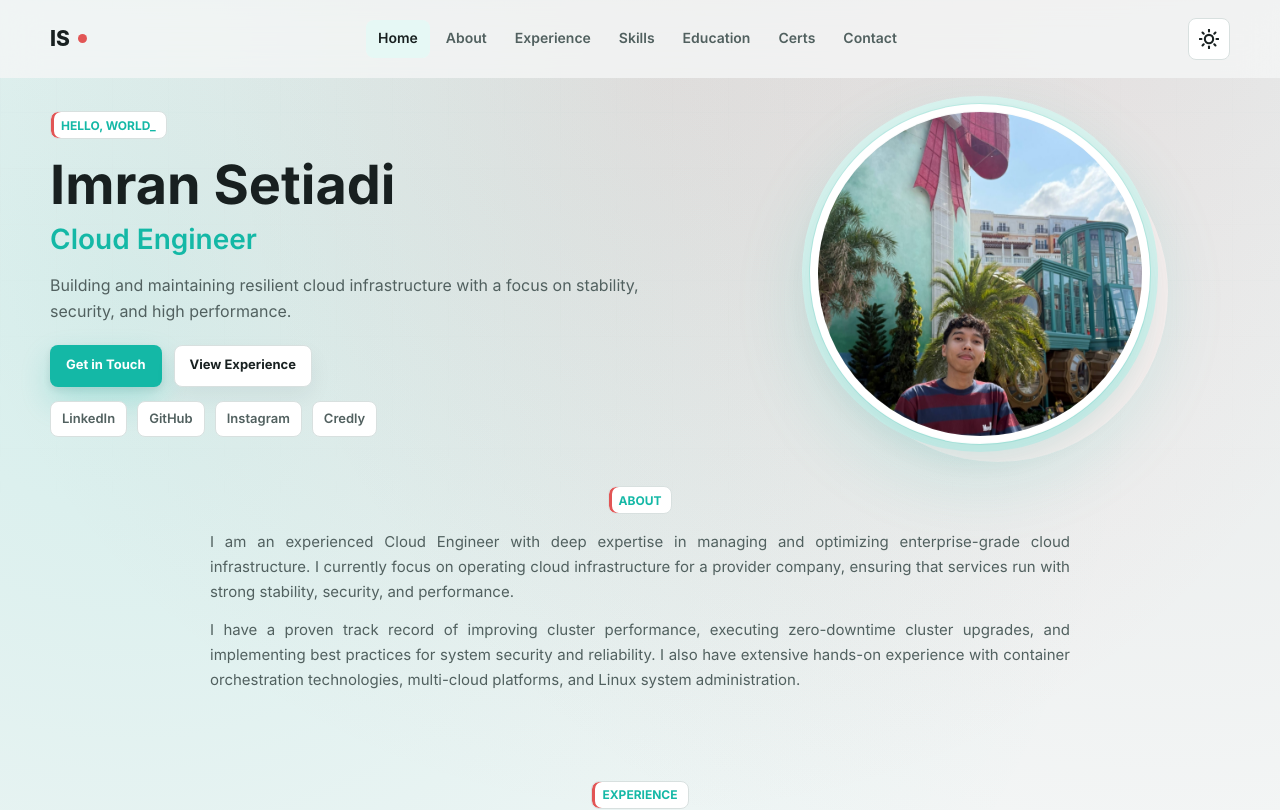
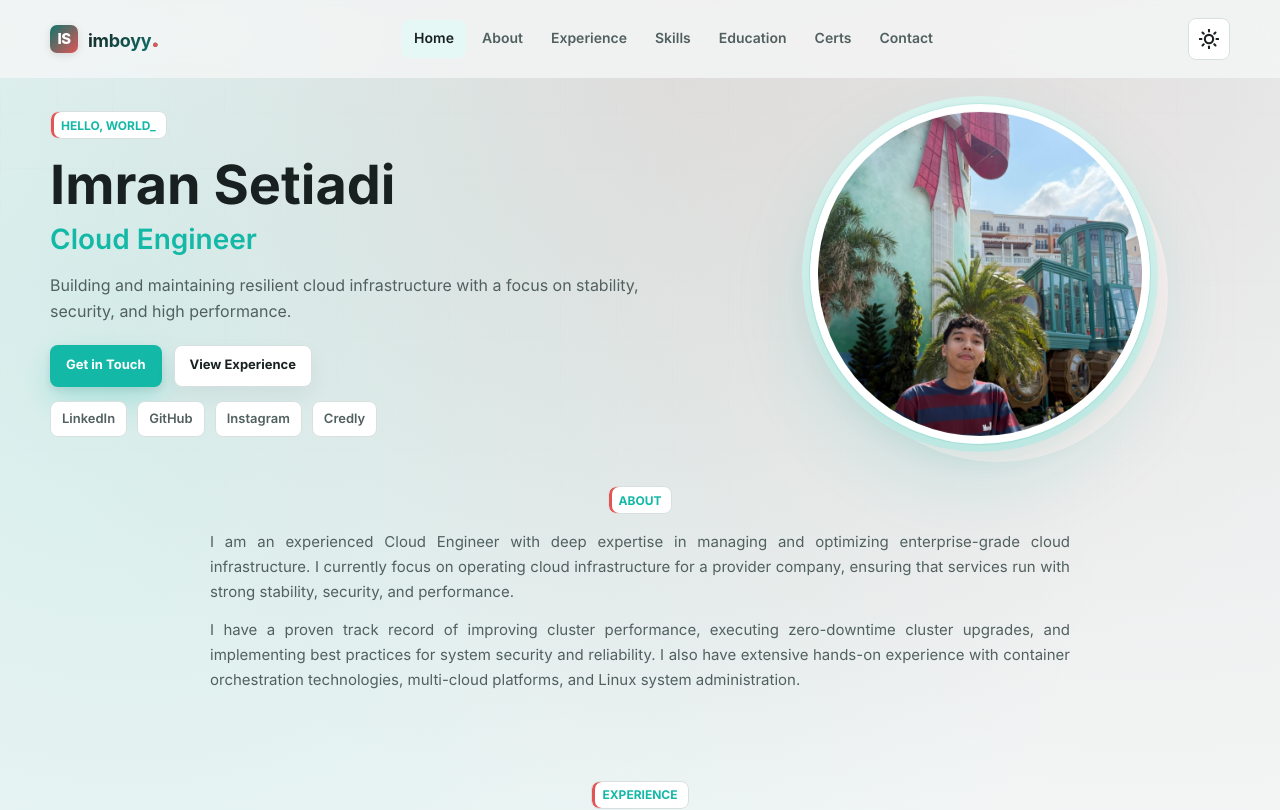
Before and after one commit to imransetiadi/about_me, a Next.js app: page / in a window 1280 px wide. Shown: the top 810 px of the page. Built offline with nearby package versions, Linux system fonts and the light colour scheme.

Commit message:
feat: modernize website logo with gradient badge and text branding

```diff
--- a/src/app/page.module.css
+++ b/src/app/page.module.css
@@ -38,19 +38,58 @@
 .logo {
   display: inline-flex;
   align-items: center;
-  gap: 8px;
+  gap: 10px;
   border: 0;
   background: transparent;
   color: var(--text-primary);
   font-size: 21px;
   font-weight: 780;
+  cursor: pointer;
+  transition: transform 0.2s ease, opacity 0.2s ease;
 }
 
-.logo span {
-  width: 9px;
-  height: 9px;
-  border-radius: 999px;
-  background: var(--color-red);
+.logo:hover {
+  transform: translateY(-1px);
+  opacity: 0.85;
+}
+
+.logo:active {
+  transform: scale(0.97);
+}
+
+.logoIcon {
+  display: inline-flex;
+  align-items: center;
+  justify-content: center;
+  border-radius: 8px;
+  box-shadow: 0 2px 8px rgba(0, 0, 0, 0.12), 0 0 0 1px rgba(255, 255, 255, 0.06);
+  transition: box-shadow 0.2s ease, transform 0.2s ease;
+  flex-shrink: 0;
+}
+
+.logo:hover .logoIcon {
+  box-shadow: 0 4px 16px rgba(0, 0, 0, 0.18), 0 0 0 1px rgba(255, 255, 255, 0.1);
+  transform: rotate(-2deg);
+}
+
+.logoIcon svg {
+  display: block;
+}
+
+.logoText {
+  font-size: 18px;
+  font-weight: 700;
+  letter-spacing: -0.3px;
+  background: linear-gradient(135deg, var(--text-primary) 0%, var(--color-accent) 100%);
+  -webkit-background-clip: text;
+  -webkit-text-fill-color: transparent;
+  background-clip: text;
+}
+
+.logoDot {
+  -webkit-text-fill-color: var(--color-red);
+  font-weight: 900;
+  font-size: 22px;
 }
 
 .navLinks,
@@ -1004,7 +1043,17 @@
 
 @media (max-width: 420px) {
   .logo {
-    font-size: 18px;
+    font-size: 16px;
+    gap: 8px;
+  }
+
+  .logoIcon svg {
+    width: 24px;
+    height: 24px;
+  }
+
+  .logoText {
+    font-size: 15px;
   }
 
   .themeToggle,
--- a/src/components/Header.tsx
+++ b/src/components/Header.tsx
@@ -96,7 +96,19 @@ export default function Header() {
       <header className={`${styles.header} ${scrolled ? styles.headerScrolled : ""}`}>
         <div className={`container ${styles.navContainer}`}>
           <button className={styles.logo} onClick={() => handleNavClick("home")} aria-label="Go to home section">
-            IS<span></span>
+            <span className={styles.logoIcon}>
+              <svg width="28" height="28" viewBox="0 0 32 32" fill="none" xmlns="http://www.w3.org/2000/svg">
+                <defs>
+                  <linearGradient id="logoGrad" x1="0" y1="0" x2="32" y2="32" gradientUnits="userSpaceOnUse">
+                    <stop offset="0%" stopColor="var(--color-accent)" />
+                    <stop offset="100%" stopColor="var(--color-red)" />
+                  </linearGradient>
+                </defs>
+                <rect width="32" height="32" rx="8" fill="url(#logoGrad)" />
+                <text x="16" y="22" textAnchor="middle" fontWeight="800" fontSize="17" fontFamily="inherit" fill="#fff" letterSpacing="-0.5">IS</text>
+              </svg>
+            </span>
+            <span className={styles.logoText}>imboyy<span className={styles.logoDot}>.</span></span>
           </button>
 
           <nav aria-label="Main navigation">
```
